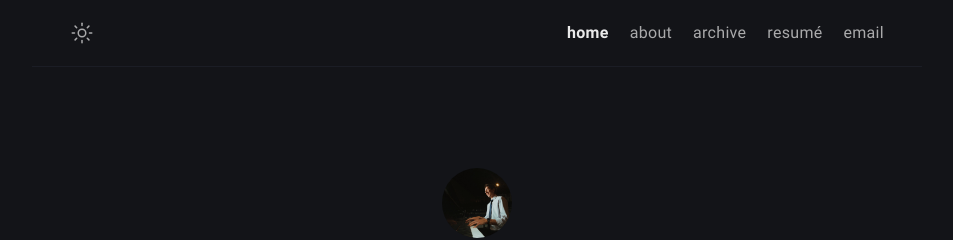
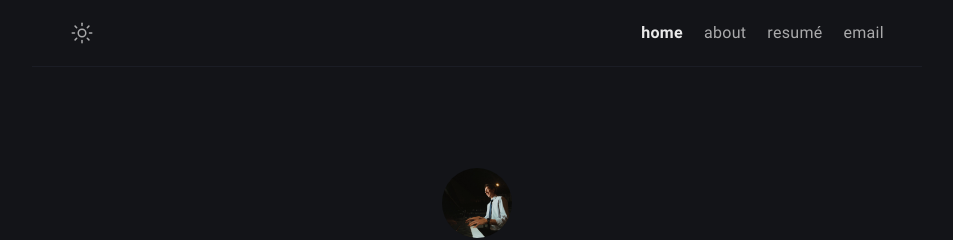
Before and after one commit to atrial-albumen/atrial-albumen.github.io, a Jekyll site: the page built from index.md, in a window 1280 px wide. Shown: the top 240 px of the page, without its empty margins (163-1116 px from the left). Built offline with Jekyll 4.4.1, drawn with Linux system fonts in a browser that asks for light colours.

Commit message:
Update menus.yml
Removed archive from the navbar

```diff
--- a/_data/menus.yml
+++ b/_data/menus.yml
@@ -1,14 +1,10 @@
 - title: home
   url: /
-  external: false
+  external: false # set true if you using external link, see below
 
 - title: about
   url: /about/
   external: false
-
-- title: archive
-  url: /archive/
-  external: false # set true if you using external link, see below
 
 - title: resumé
   url: /resume/
```
